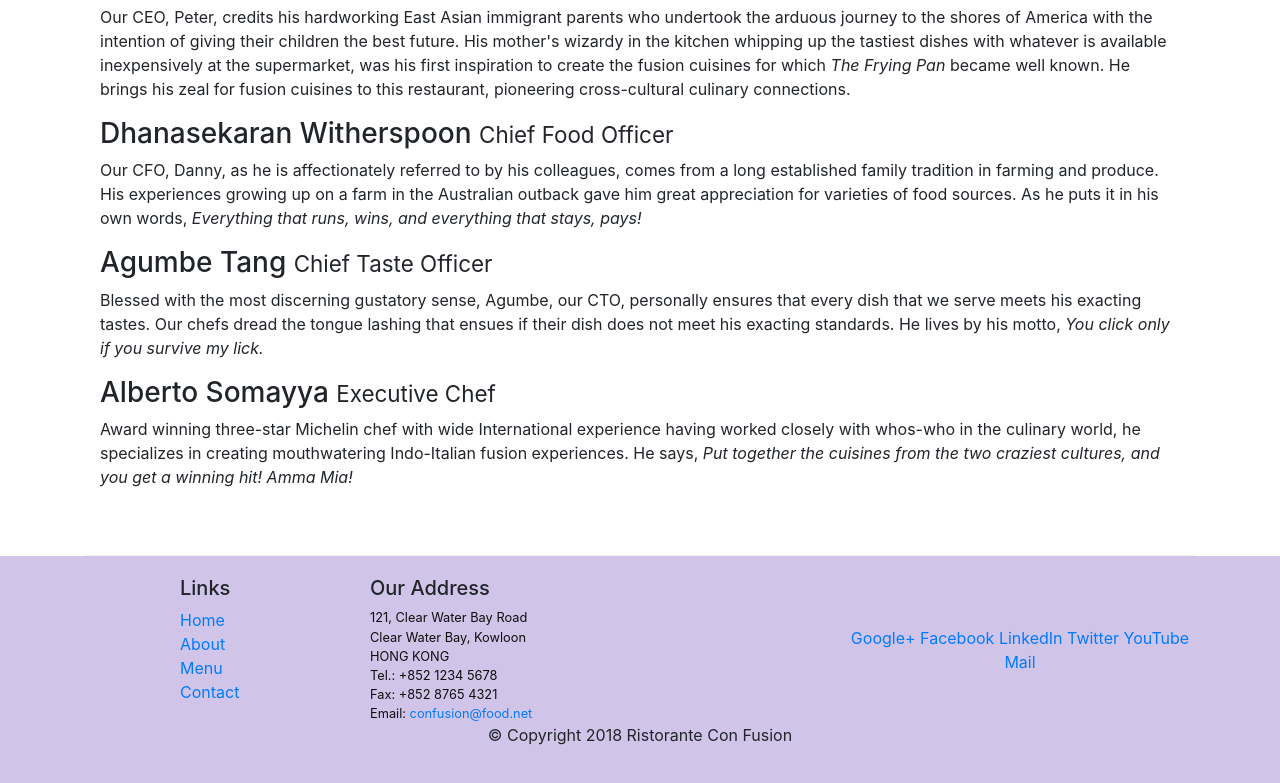
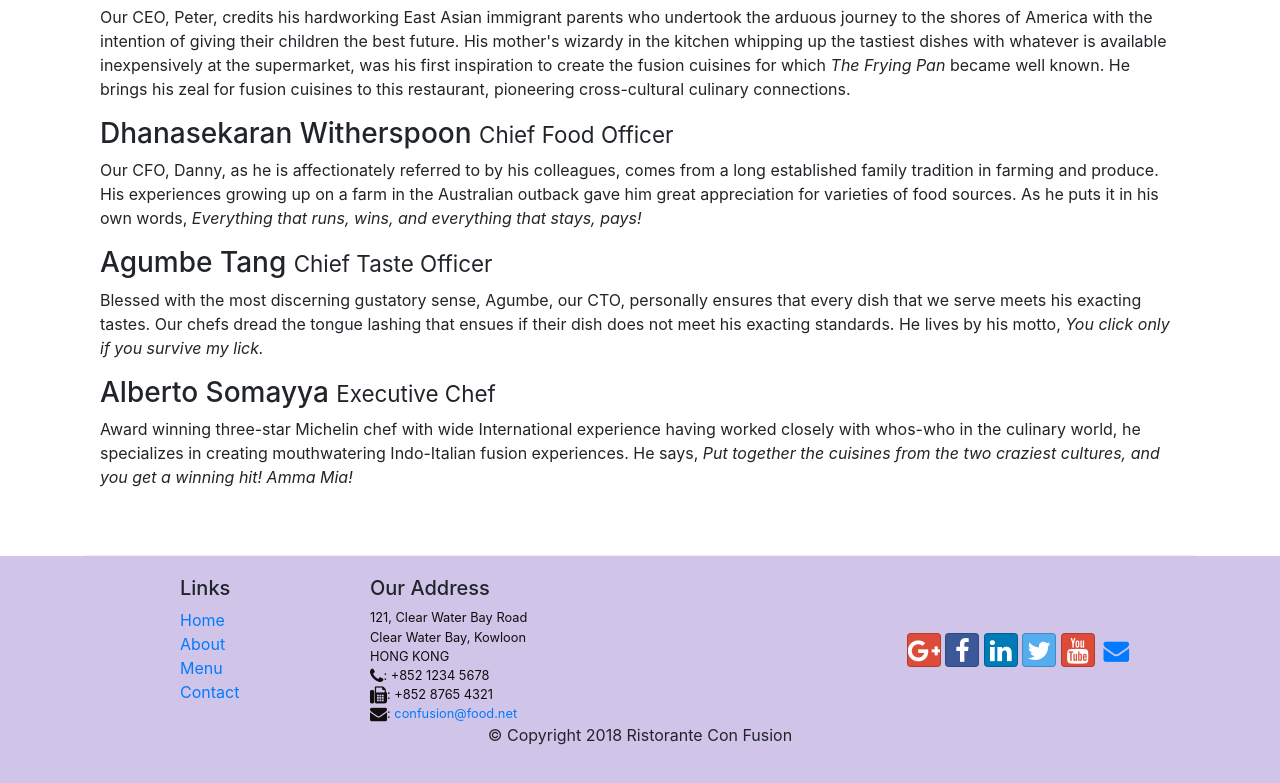
Before and after one commit to UnChich/ConFusion, a website: page aboutus.html in a window 1280 px wide. Shown: the part 998-1781 px from the top of the page. Drawn offline with nearby package versions, Linux system fonts and the light colour scheme.

Commit message:
icon fonts

```diff
--- a/aboutus.html
+++ b/aboutus.html
@@ -15,6 +15,14 @@
       href="node_modules/bootstrap/dist/css/bootstrap.min.css"
     />
     <link rel="stylesheet" href="/css/styles.css" />
+    <link
+      rel="stylesheet"
+      href="node_modules/font-awesome/css/font-awesome.min.css"
+    />
+    <link
+      rel="stylesheet"
+      href="node_modules/bootstrap-social/bootstrap-social.css"
+    />
 
     <title>Ristorante Con Fusion: About Us</title>
   </head>
@@ -36,16 +44,24 @@
         <div class="collapse navbar-collapse" id="Navbar">
           <ul class="navbar-nav mr-auto">
             <li class="nav-item">
-              <a class="nav-link" href="/index.html">Home</a>
+              <a class="nav-link" href="/index.html"
+                ><span class="fa fa-home fa-lg"></span> Home</a
+              >
             </li>
             <li class="nav-item active">
-              <a class="nav-link" href="/aboutus.html">About</a>
+              <a class="nav-link" href="/aboutus.html"
+                ><span class="fa fa-info fa-lg"></span> About</a
+              >
             </li>
             <li class="nav-item">
-              <a class="nav-link" href="#">Menu</a>
+              <a class="nav-link" href="#"
+                ><span class="fa fa-list fa-lg"></span> Menu</a
+              >
             </li>
             <li class="nav-item">
-              <a class="nav-link" href="#">Contact</a>
+              <a class="nav-link" href="#"
+                ><span class="fa fa-address-card fa-lg"></span> Contact</a
+              >
             </li>
           </ul>
         </div>
@@ -168,19 +184,42 @@
               121, Clear Water Bay Road<br />
               Clear Water Bay, Kowloon<br />
               HONG KONG<br />
-              Tel.: +852 1234 5678<br />
-              Fax: +852 8765 4321<br />
-              Email: <a href="mailto:confusion@food.net">confusion@food.net</a>
+              <i class="fa fa-phone fa-lg"></i>: +852 1234 5678<br />
+              <i class="fa fa-fax fa-lg"></i>: +852 8765 4321<br />
+              <i class="fa fa-envelope fa-lg"></i>:
+              <a href="mailto:confusion@food.net">confusion@food.net</a>
             </address>
           </div>
           <div class="col-12 col-sm-4 align-self-center">
             <div class="text-center">
-              <a href="http://google.com/+">Google+</a>
-              <a href="http://www.facebook.com/profile.php?id=">Facebook</a>
-              <a href="http://www.linkedin.com/in/">LinkedIn</a>
-              <a href="http://twitter.com/">Twitter</a>
-              <a href="http://youtube.com/">YouTube</a>
-              <a href="mailto:">Mail</a>
+              <a
+                class="btn btn-social-icon btn-google"
+                href="http://google.com/+"
+                ><i class="fa fa-google-plus fa-lg"></i
+              ></a>
+              <a
+                class="btn btn-social-icon btn-facebook"
+                href="http://www.facebook.com/profile.php?id="
+                ><i class="fa fa-facebook fa-lg"></i
+              ></a>
+              <a
+                class="btn btn-social-icon btn-linkedin"
+                href="http://www.linkedin.com/in/"
+                ><i class="fa fa-linkedin fa-lg"></i
+              ></a>
+              <a
+                class="btn btn-social-icon btn-twitter"
+                href="http://twitter.com/"
+                ><i class="fa fa-twitter fa-lg"></i
+              ></a>
+              <a
+                class="btn btn-social-icon btn-google"
+                href="http://youtube.com/"
+                ><i class="fa fa-youtube fa-lg"></i
+              ></a>
+              <a class="btn btn-social-icon" href="mailto:"
+                ><i class="fa fa-envelope fa-lg"></i
+              ></a>
             </div>
           </div>
         </div>
--- a/package.json
+++ b/package.json
@@ -15,6 +15,8 @@
   },
   "dependencies": {
     "bootstrap": "^4.0.0",
+    "bootstrap-social": "^5.1.1",
+    "font-awesome": "^4.7.0",
     "jquery": "^3.3.1",
     "popper.js": "^1.12.9"
   }
```
Also changed, not shown: index.html (+52 -13 lines), 1 other file.
